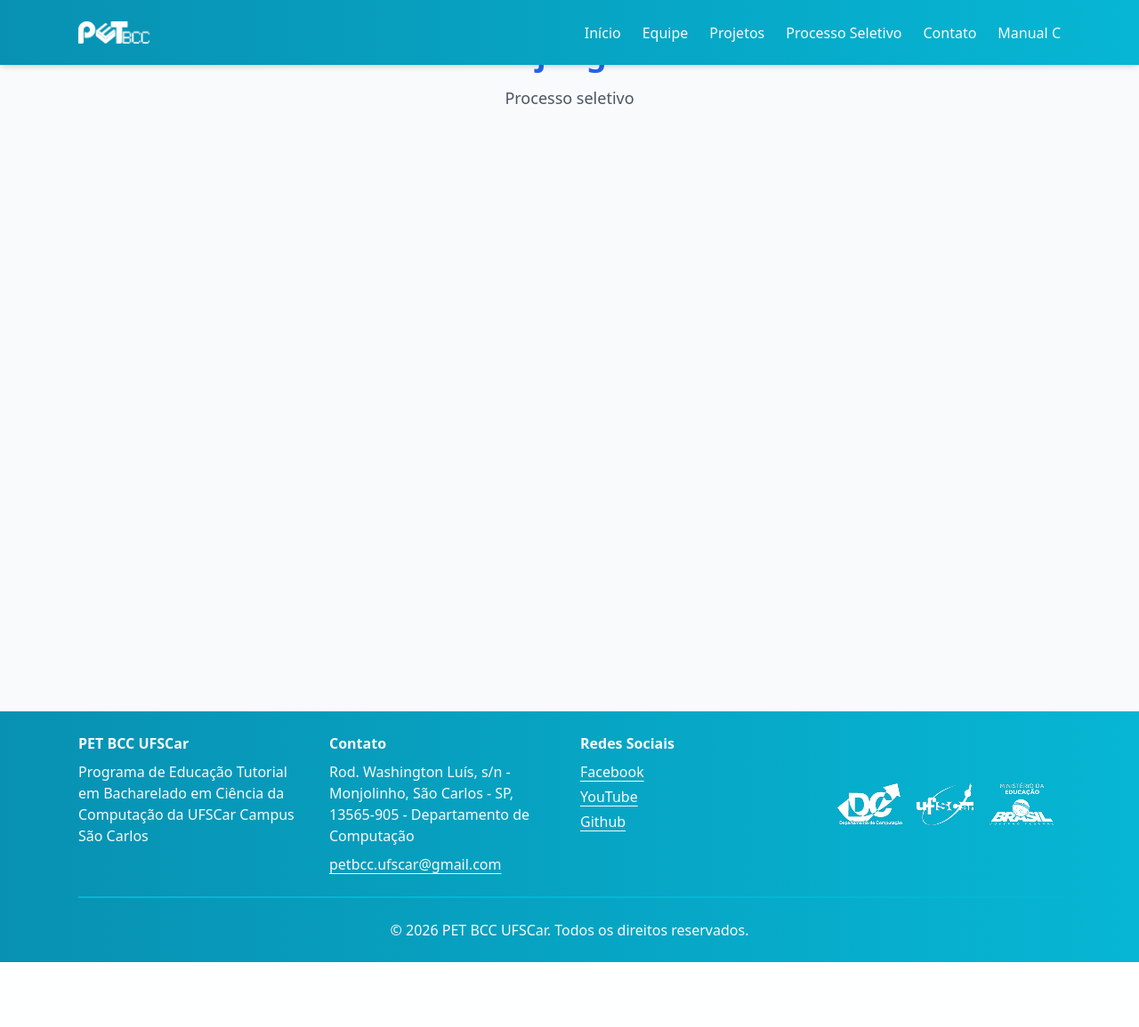
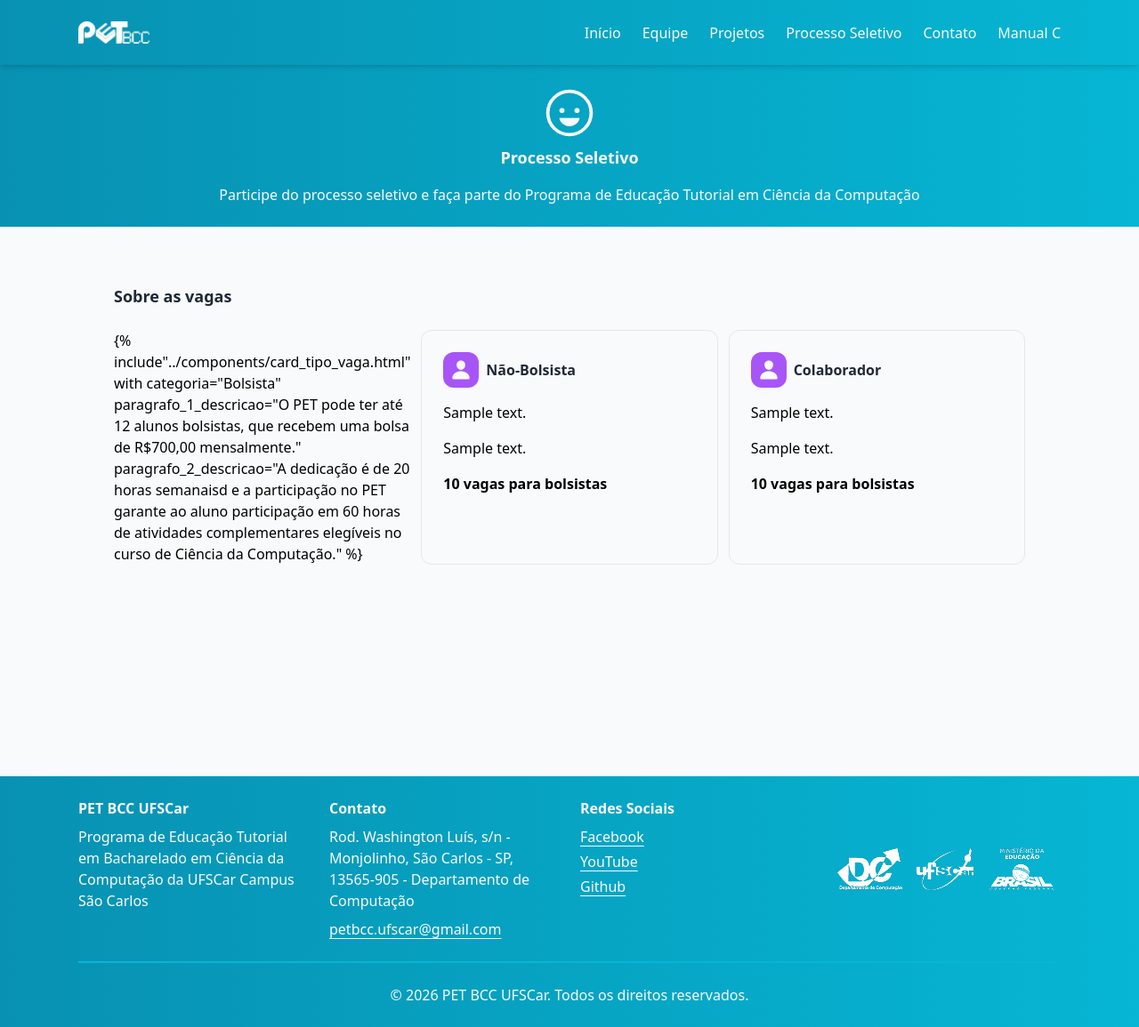
Before and after one commit to petbccufscar/site-petbcc, a Django app: template templates/core/processo_seletivo.html in a window 1280 px wide. Shown: the whole page at 89% size. Before the commit the page ends 1082 px from the top, so only its background shows below. Run offline with Django 4.2, Linux system fonts and the light colour scheme; the template is opened without the code that fills it: most values are stand-ins (such as "Sample title", 1, 10 or a date in 2020); some libraries are stand-ins or nearby versions.

Commit message:
começo da página

```diff
--- /dev/null
+++ b/templates/components/card_tipo_vaga.html
@@ -0,0 +1,16 @@
+{% load static %}
+<div class="flex flex-col justify-start w-full gap-4 border border-gray-200 rounded-xl p-6">
+  <div class="flex flex-row justify-start items-center gap-2">
+    <div class="bg-[#A855F7] p-2 rounded-xl flex flex-col items-center">
+      <ion-icon name="person" class="text-2xl text-gray-50"></ion-icon>
+    </div>
+    <h3 class="text-gray-800 font-bold">{{ categoria }}</h3>
+  </div>
+  <div>
+    <p class="text-justify">{{ paragrafo_1_descricao|linebreaks }}</p>
+  </div>
+  <div>
+    <p class="text-justify">{{ paragrafo_2_descricao|linebreaks }}</p>
+  </div>
+  <p class="font-bold">{{ qtd_vagas }} vagas para bolsistas</p>
+</div>
--- a/templates/core/processo_seletivo.html
+++ b/templates/core/processo_seletivo.html
@@ -1,14 +1,24 @@
-{% extends "base.html" %}
-
-{% block title %}PET BCC | Processo Seletivo{% endblock title %}
-
+{% extends "base.html" %} {% block title %}PET BCC | Equipe{% endblock title %}
 {% block content %}
-<div class="text-center py-10">
-  <h1 class="text-4xl font-bold text-blue-600 mb-4">
-    Bem-vindo ao Django com Tailwind!
-  </h1>
-  <p class="text-lg text-gray-600 mb-6">
-    Processo seletivo
-  </p>
+<div class="justify-center items-center flex flex-col gap-6">
+  <section class="w-full text-center bg-gradient-to-r from-primary to-primary-light p-6">
+    <ion-icon name="happy-outline" class="text-6xl text-gray-50"></ion-icon>
+    <h1 class="text-gray-50 font-bold text-lg mb-4">Processo Seletivo</h1>
+    <p class="text-gray-50">
+      Participe do processo seletivo e faça parte do Programa de Educação
+      Tutorial em Ciência da Computação
+    </p>
+  </section>
+  <section class="py-10 w-full max-w-5xl flex flex-col justify-start">
+    <h2 class="text-lg mb-6 font-bold text-gray-800">Sobre as vagas</h2>
+    <div class="grid h-full grid-cols-3 gap-3">
+      {% include"../components/card_tipo_vaga.html" with categoria="Bolsista"
+      paragrafo_1_descricao="O PET pode ter até 12 alunos bolsistas, que recebem uma bolsa de R$700,00 mensalmente."
+      paragrafo_2_descricao="A dedicação é de 20 horas semanaisd e a participação no PET garante ao aluno participação em 60 horas de atividades complementares elegíveis no curso de Ciência da Computação."
+      %}
+      {% include "../components/card_tipo_vaga.html" with categoria="Não-Bolsista"%}
+      {% include "../components/card_tipo_vaga.html" with categoria="Colaborador"%}
+    </div>
+  </section>
 </div>
 {% endblock content %}
--- a/theme/static/css/dist/styles.css
+++ b/theme/static/css/dist/styles.css
@@ -844,8 +872,12 @@ input:where([type='file']):focus {
   margin-bottom: 2rem;
 }
 
-.mt-\[70px\] {
-  margin-top: 70px;
+.mt-20 {
+  margin-top: 5rem;
+}
+
+.mt-\[73px\] {
+  margin-top: 73px;
 }
 
 .block {
@@ -894,32 +934,16 @@ input:where([type='file']):focus {
   width: 100vw;
 }
 
-.w-\[250px\] {
-  width: 250px;
-}
-
-.w-\[350px\] {
-  width: 350px;
-}
-
-.w-\[420px\] {
-  width: 420px;
-}
-
-.w-\[150px\] {
-  width: 150px;
-}
-
 .max-w-6xl {
   max-width: 72rem;
 }
 
-.max-w-7xl {
-  max-width: 80rem;
+.max-w-5xl {
+  max-width: 64rem;
 }
 
-.max-w-\[1040px\] {
-  max-width: 1040px;
+.border-collapse {
+  border-collapse: collapse;
 }
 
 .-translate-y-full {
@@ -939,6 +963,10 @@ input:where([type='file']):focus {
   grid-template-columns: repeat(1, minmax(0, 1fr));
 }
 
+.grid-cols-3 {
+  grid-template-columns: repeat(3, minmax(0, 1fr));
+}
+
 .flex-row {
   flex-direction: row;
 }
@@ -951,8 +979,20 @@ input:where([type='file']):focus {
   flex-wrap: wrap;
 }
 
+.content-start {
+  align-content: flex-start;
+}
+
+.items-start {
+  align-items: flex-start;
+}
+
 .items-center {
   align-items: center;
+}
+
+.justify-start {
+  justify-content: flex-start;
 }
 
 .justify-end {
@@ -979,8 +1023,8 @@ input:where([type='file']):focus {
   gap: 1.5rem;
 }
 
-.gap-1 {
-  gap: 0.25rem;
+.gap-3 {
+  gap: 0.75rem;
 }
 
 .space-y-2 > :not([hidden]) ~ :not([hidden]) {
@@ -1007,27 +1067,19 @@ input:where([type='file']):focus {
   border-width: 1px;
 }
 
-.border-4 {
-  border-width: 4px;
-}
-
-.border-b-2 {
-  border-bottom-width: 2px;
-}
-
 .border-cyan-50 {
   --tw-border-opacity: 1;
   border-color: rgb(236 254 255 / var(--tw-border-opacity, 1));
 }
 
-.border-gray-50 {
-  --tw-border-opacity: 1;
-  border-color: rgb(249 250 251 / var(--tw-border-opacity, 1));
-}
-
 .border-cyan-500 {
   --tw-border-opacity: 1;
   border-color: rgb(6 182 212 / var(--tw-border-opacity, 1));
+}
+
+.border-gray-200 {
+  --tw-border-opacity: 1;
+  border-color: rgb(229 231 235 / var(--tw-border-opacity, 1));
 }
 
 .\!bg-gray-100\/20 {
@@ -1056,6 +1108,20 @@ input:where([type='file']):focus {
 .bg-white {
   --tw-bg-opacity: 1;
   background-color: rgb(255 255 255 / var(--tw-bg-opacity, 1));
+}
+
+.bg-black {
+  --tw-bg-opacity: 1;
+  background-color: rgb(0 0 0 / var(--tw-bg-opacity, 1));
+}
+
+.bg-\[\] {
+  background-color: ;
+}
+
+.bg-\[\#A855F7\] {
+  --tw-bg-opacity: 1;
+  background-color: rgb(168 85 247 / var(--tw-bg-opacity, 1));
 }
 
 .bg-gradient-to-r {
@@ -1213,9 +1264,19 @@ input:where([type='file']):focus {
   line-height: 1.75rem;
 }
 
+.text-sm {
+  font-size: 0.875rem;
+  line-height: 1.25rem;
+}
+
 .text-xl {
   font-size: 1.25rem;
   line-height: 1.75rem;
+}
+
+.text-2xl {
+  font-size: 1.5rem;
+  line-height: 2rem;
 }
 
 .font-bold {
```
Also changed, not shown: other parts of theme/static/css/dist/styles.css (+81 -59 lines), 1 other file.
